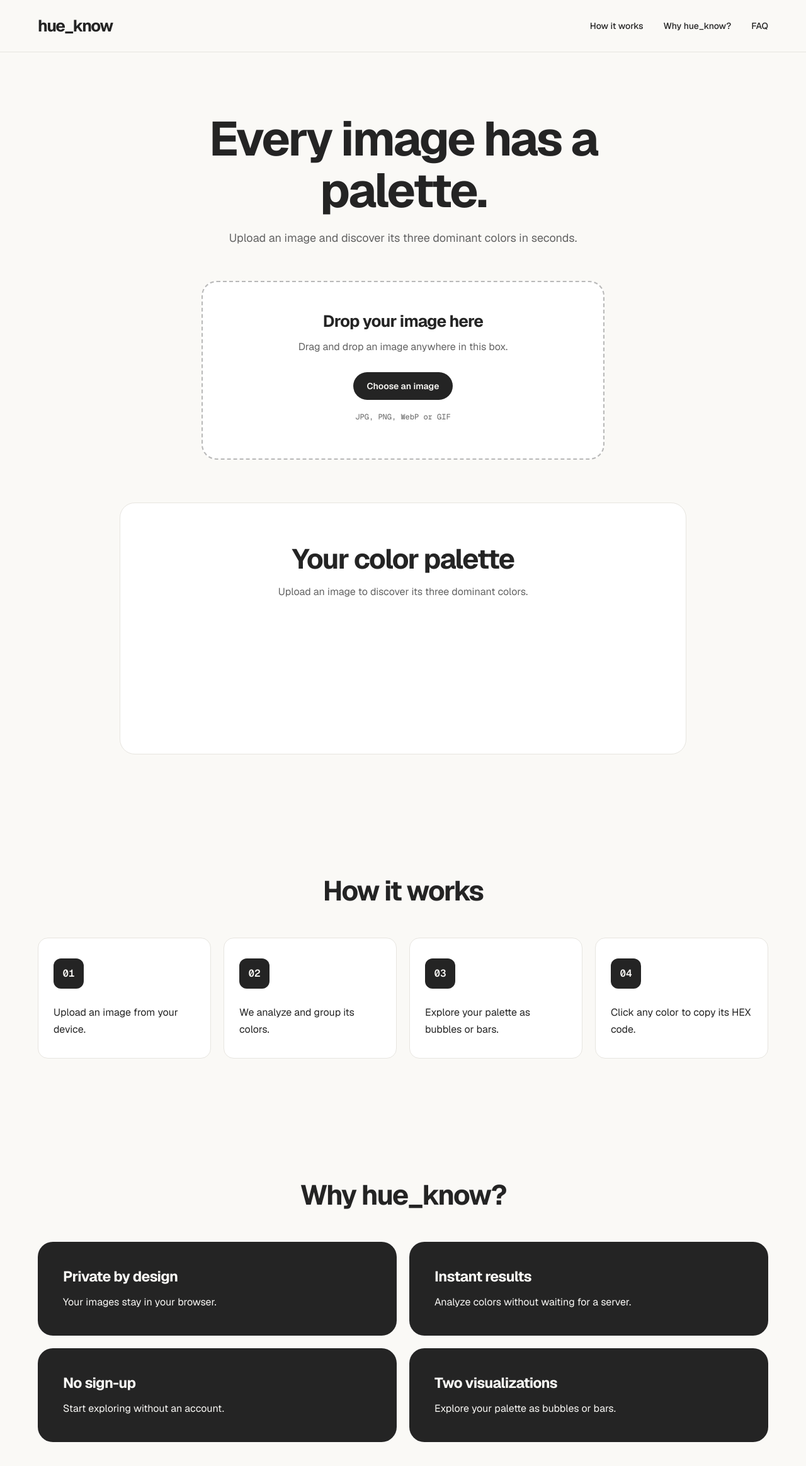
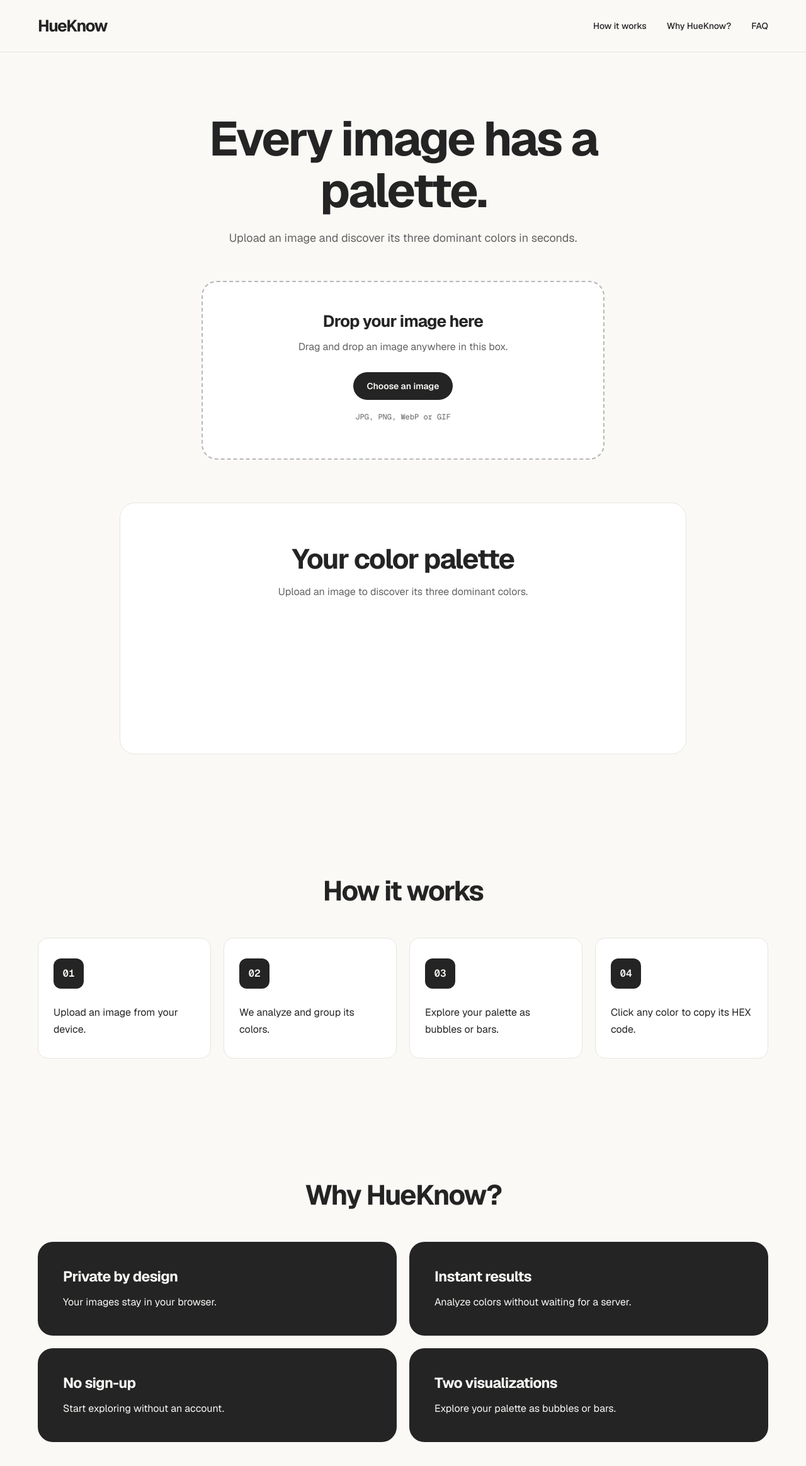
Before and after one commit to tshepangdewa/hue_know, a React (Vite) app: page / in a window 1280 px wide. Shown: the top 2328 px of the page at 63% size. Built offline with nearby package versions, Linux system fonts and the light colour scheme.

Commit message:
correct name display

```diff
--- a/index.html
+++ b/index.html
@@ -15,12 +15,12 @@
 />
 
     <title>
-      hue_know — Find the dominant colors in any image
+      HueKnow — Find the dominant colors in any image
     </title>
 
     <meta
       name="description"
-      content="Upload an image and discover its three dominant colors instantly with hue_know."
+      content="Upload an image and discover its three dominant colors instantly with HueKnow."
     />
 
     <meta
@@ -30,7 +30,7 @@
 
     <meta
       property="og:title"
-      content="hue_know — Find the dominant colors in any image"
+      content="HueKnow — Find the dominant colors in any image"
     />
 
     <meta
--- a/src/components/Features.jsx
+++ b/src/components/Features.jsx
@@ -21,7 +21,7 @@
 export default function Features() {
   return (
     <section id="features">
-      <h2>Why hue_know?</h2>
+      <h2>Why HueKnow?</h2>
 
       <div>
         {features.map((feature) => (
--- a/src/components/Header.jsx
+++ b/src/components/Header.jsx
@@ -3,12 +3,12 @@
   return (
     <header>
       <a href="/" aria-label="hue_know home">
-        hue_know
+        HueKnow
       </a>
 
       <nav aria-label="Main navigation">
         <a href="#how-it-works">How it works</a>
-        <a href="#features">Why hue_know?</a>
+        <a href="#features">Why HueKnow?</a>
         <a href="#faq">FAQ</a>
       </nav>
     </header>
```
